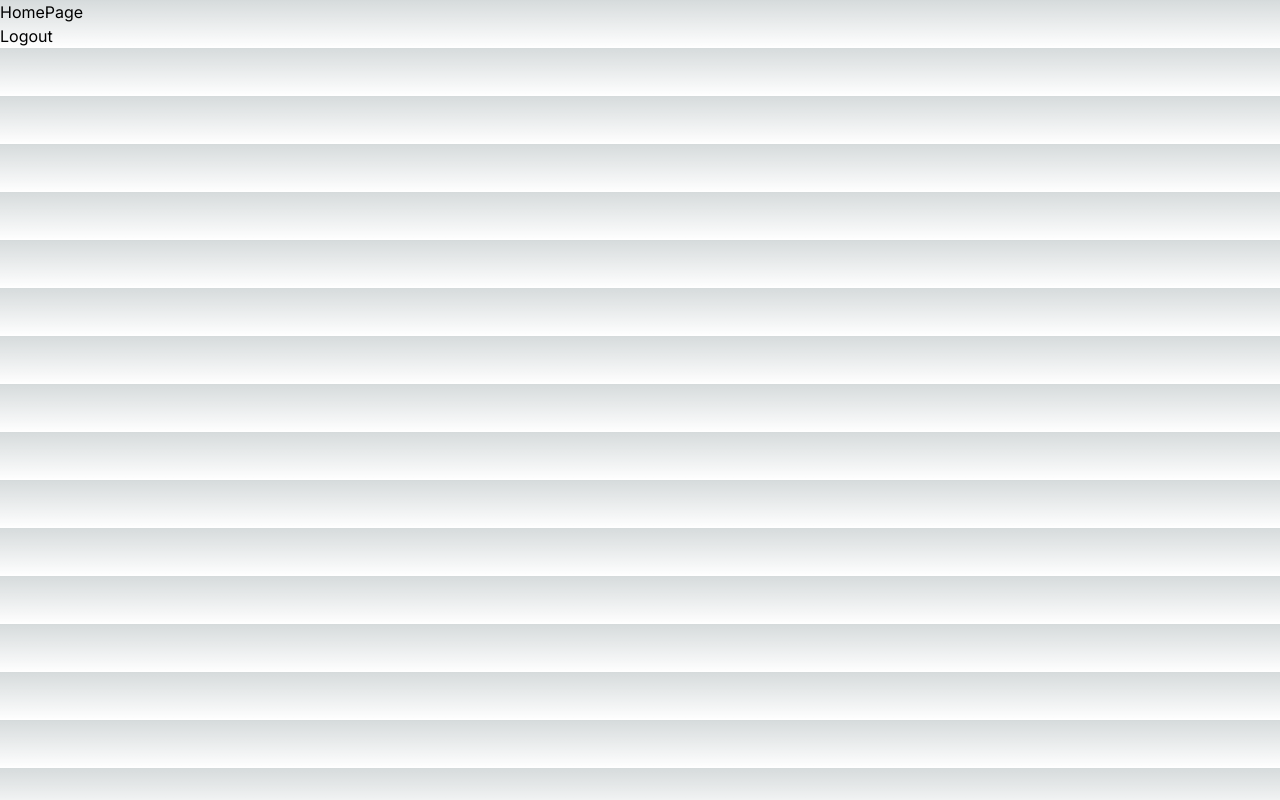
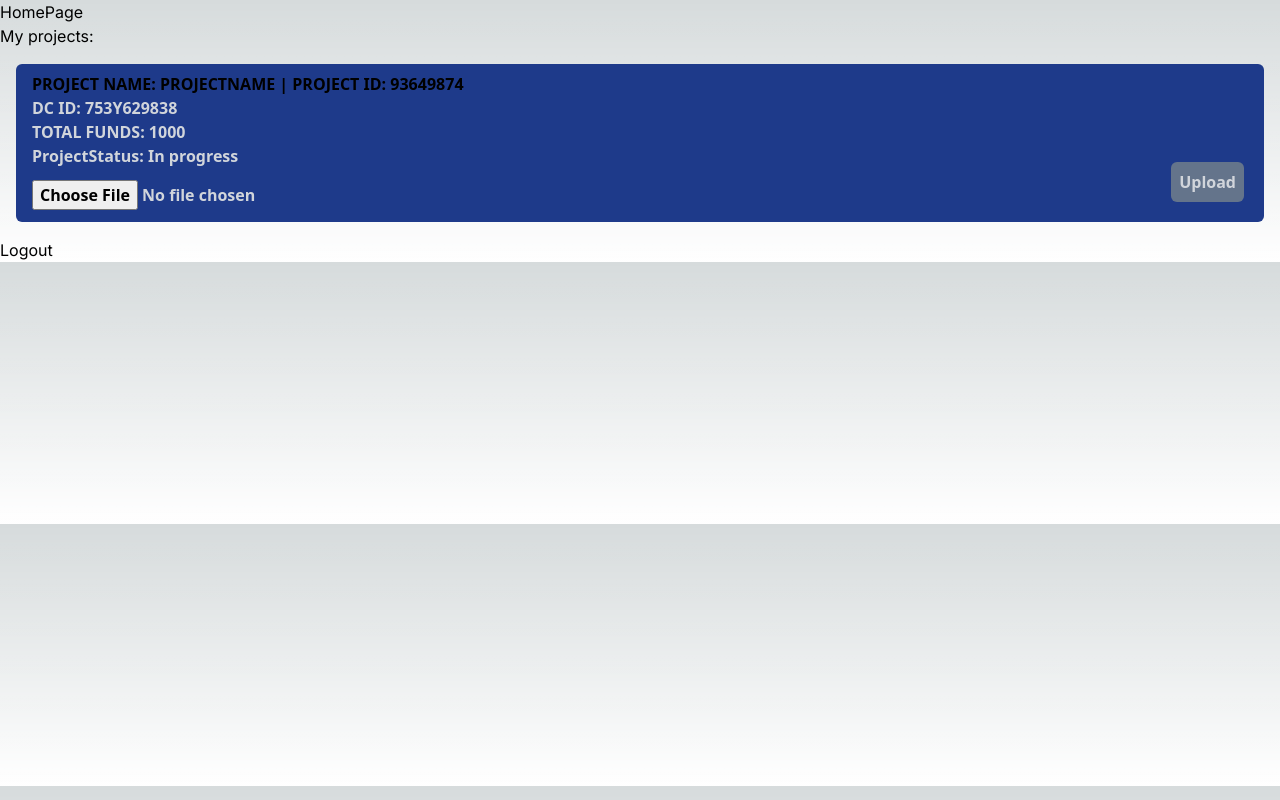
Before and after one commit to Somnathumapathi/Worcse, a Next.js app in the folder streampay/: page /homePage in a window 1280 px wide. Built offline with nearby package versions, Linux system fonts and the light colour scheme; no server answers.

Commit message:
Sp file with file upload

```diff
--- a/streampay/app/homePage/page.js
+++ b/streampay/app/homePage/page.js
@@ -1,9 +1,37 @@
 'use client'
 
-import { auth } from "@/firebase"
-import { signOut } from "firebase/auth"
+import { useState } from 'react';
+import { auth, storage } from "@/firebase";
+import { signOut } from "firebase/auth";
+import { getStorage, ref, uploadBytes, getDownloadURL } from 'firebase/storage';
 
 const HomePage = () => {
+    const [file, setFile] = useState(null);
+
+
+
+      const handleUpload = async () => {
+        try {
+          if (file) {
+
+            const storageRef = ref(storage, `uploads/${file.name}`);
+
+            await uploadBytes(storageRef, file);
+
+
+            const downloadURL = await getDownloadURL(storageRef);
+
+            console.log("File uploaded. Download URL:", downloadURL);
+
+            setFile(null);
+          } else {
+            console.log("No file selected.");
+          }
+        } catch (e) {
+          console.error("Error uploading file:", e);
+        }
+      };
+
     const handleLogOut = async () => {
         try{
             await signOut(auth)
@@ -16,8 +44,22 @@ const HomePage = () => {
     return (
         <div>
             <h1>HomePage</h1>
+            <h2>My projects:</h2>
+            <div className="pt-2 transform transition-transform bg-blue-900 rounded-md pl-4 m-4">
+
+<p className="font-bold font-sans hover:text-blue-500">PROJECT NAME: PROJECTNAME | PROJECT ID: 93649874</p>
+    <div className="text-gray-300 font-semibold font-sans">
+    <p className="">DC ID: 753Y629838</p>
+    <p>TOTAL FUNDS: 1000</p>
+    <p className="pb-3">ProjectStatus: In progress</p>
+    <button className="absolute bottom-5 right-5 rounded-md bg-slate-500 p-2 hover:bg-white hover:scale-103 duration-300" onClick={handleUpload}>Upload</button>
+    <input type="file" className='pb-3' onChange={(e) => setFile(e.target.files[0])} />
+    </div>
+</div>
+
             <button onClick={handleLogOut}>Logout</button>
         </div>
+
     )
 }
 export default HomePage
--- a/streampay/firebase.js
+++ b/streampay/firebase.js
@@ -2,6 +2,7 @@ import { initializeApp } from "firebase/app";
 import { getAuth } from "firebase/auth";
 import { getDatabase } from "firebase/database";
 import { getFirestore } from 'firebase/firestore';
+import { getStorage } from "firebase/storage";
 
 
 const firebaseConfig = {
@@ -16,5 +17,6 @@ const firebaseConfig = {
 const firebase = initializeApp(firebaseConfig);
 const auth = getAuth(firebase);
 const db = getFirestore(firebase);
+const storage = getStorage(firebase)
 
-export { auth, db };
+export { auth, db, storage };
```
